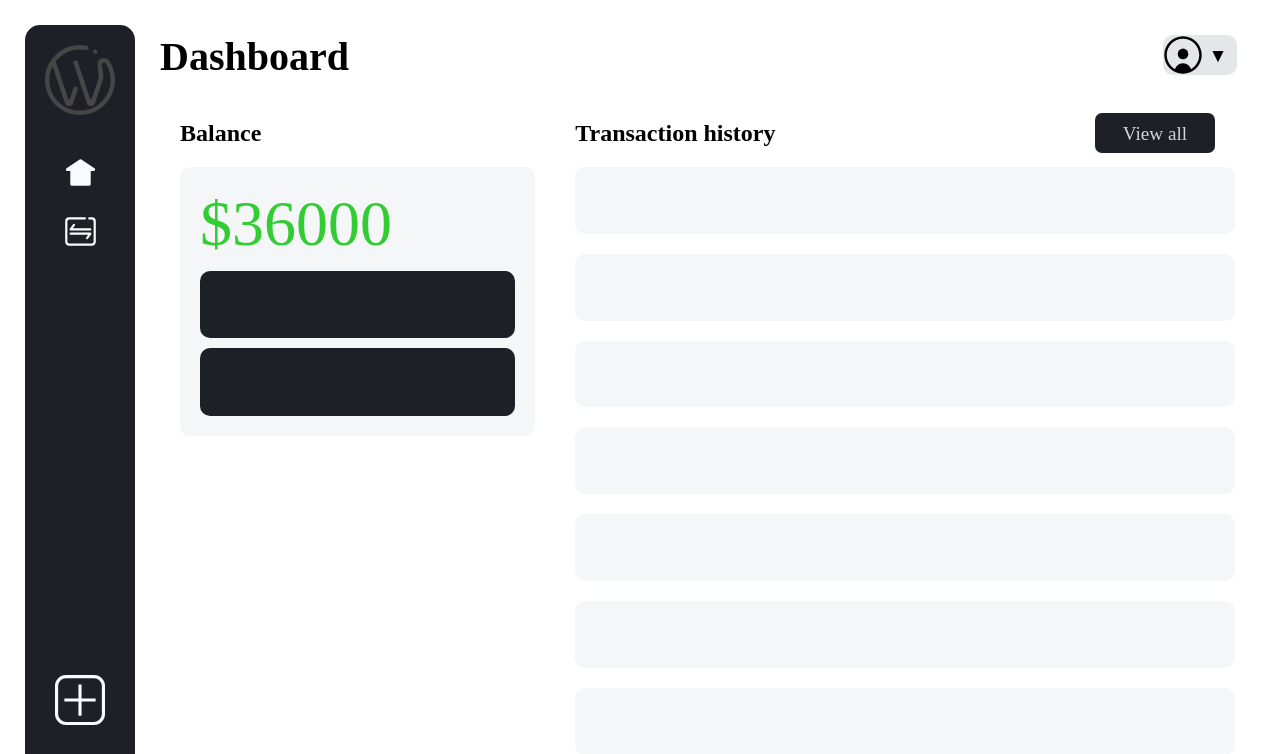
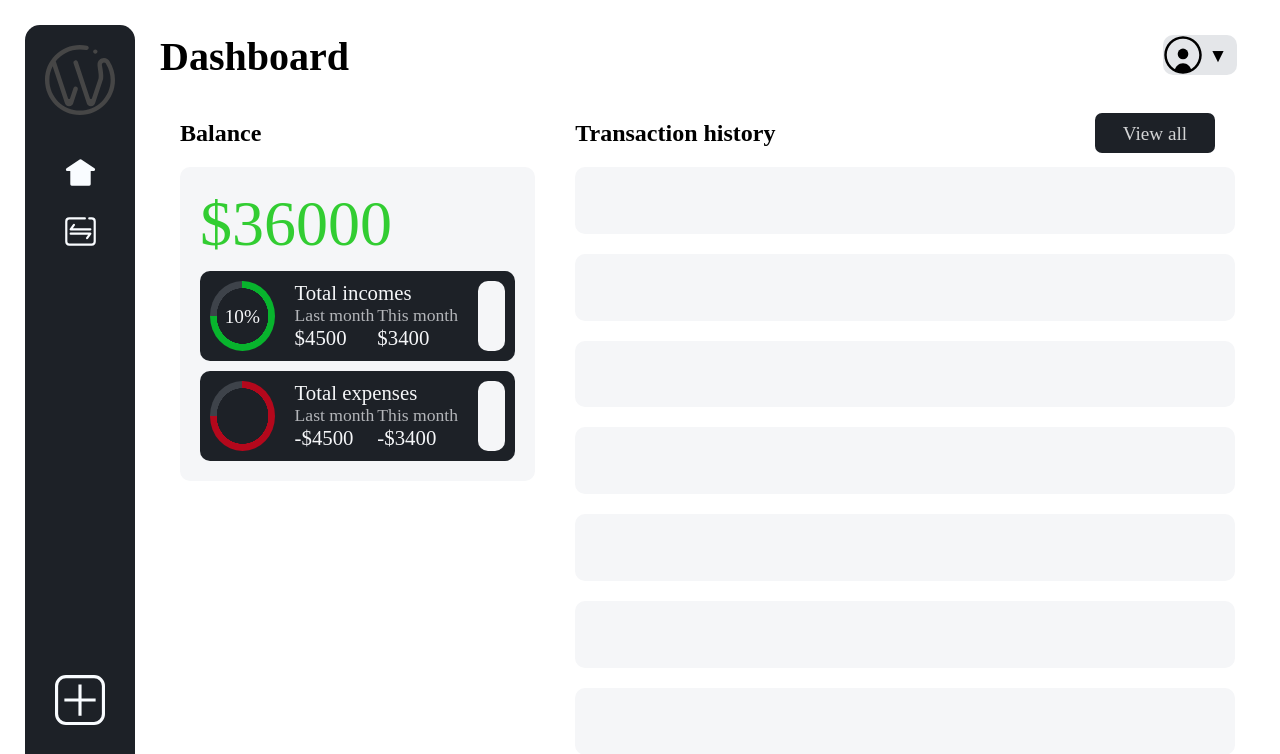
Before and after one commit to antony-kosenko/moneyroam, a Django app: page /dashboard in a window 1280 px wide. Shown: the top 754 px of the page. Run offline with Django 4.2, Linux system fonts and the light colour scheme; data that the repository does not hold is empty; parts of the project's set-up code (start-up, migrations or seed data) failed here and were passed over; some libraries are stand-ins or nearby versions.

Commit message:
summary incomes/expenses labels done

```diff
--- a/invoices/static/invoices/css/dashboard.css
+++ b/invoices/static/invoices/css/dashboard.css
@@ -10,6 +10,8 @@
     padding: 20px;
 }
 
+
+/* Summary block (includes balance and total expenses/incomes labels */
 .summary_block {
     display: flex;
     flex-direction: column;
@@ -20,17 +22,85 @@
     background-color: #f5f6f8;
 }
 
-.summary_block span {
+.summary_block .balance_text {
     font-size: 4rem;
     flex-basis: calc(30% - 30px);
     color: limegreen;
 }
 
 .summary_data_label {
+    display: flex;
+    justify-content: space-between;
     background-color: #1d2127;
     border-radius: 10px;
     flex-basis: 33%;
+    padding: 10px;
 }
+
+.summary_data_label a {
+    background-color: #f5f6f8;
+    flex-basis: 10%;
+    border-radius: 10px;
+}
+
+.label_content {
+    display: flex;
+    flex-direction: column;
+    justify-content: center;
+    flex-basis: 60%;
+    padding: 0 20px;
+}
+
+.summary_data_label .radial_progress_bar{
+    height: 70px;
+    width: 70px;
+    border-radius: 50%;
+    background:
+      radial-gradient(closest-side, #1d2127 79%, transparent 80% 100%),
+      conic-gradient(rgb(8, 180, 45) 75%, #3e434a 0);
+  }
+
+.summary_data_label:nth-of-type(2n) .radial_progress_bar {
+    background:
+      radial-gradient(closest-side, #1d2127 79%, transparent 80% 100%),
+      conic-gradient(rgb(180, 8, 28) 75%, #3e434a 0);
+}
+
+.radial_progress_bar span {
+    display: block;
+    height: calc(100% - 40px);
+    width: fit-content;
+    font-size: 1.2rem;
+    color: #f5f6f8;
+    padding: 25px 0;
+    margin: 0 auto;
+}
+
+.label_detail_data {
+    display: flex;
+    justify-content: space-between;
+}
+
+.label_content span:first-child {
+    font-size: 1.3rem;
+    color: #f5f6f8;
+}
+
+.label_detail_container {
+    display: flex;
+    flex-direction: column;
+}
+
+.label_detail_container span:first-child {
+    font-size: 1.1rem;
+    color: #b3b5b9;
+}
+
+.label_detail_container span:nth-child(2n) {
+    font-size: 1.3rem;
+    color: #f5f6f8;
+}
+
 
 .last_transactions_list_block {
     display: flex;
--- a/invoices/templates/invoices/dashboard.html
+++ b/invoices/templates/invoices/dashboard.html
@@ -17,9 +17,42 @@
         <h2>Balance</h2>
         {% comment %} Summary value for expenses/incomes in separate blocks {% endcomment %}
         <div class="summary_block">
-            <span>$36000</span>
-            <div class="summary_data_label"></div>
-            <div class="summary_data_label"></div>
+            <span class="balance_text">$36000</span>
+            <div class="summary_data_label">
+                <div class="radial_progress_bar" role="progressbar" aria-valuenow="75" aria-valuemin="0" aria-valuemax="100"><span>10%</span></div>
+                <div class="label_content">
+                    <span>Total incomes</span>
+                    <div class="label_detail_data">
+                        <div class="label_detail_container">
+                            <span>Last month</span>
+                            <span>$4500</span>
+                        </div>
+                        <div class="label_detail_container">
+                            <span>This month</span>
+                            <span>$3400</span>
+                        </div>
+                    </div>
+                </div>
+                <a></a>
+            </div>
+
+            <div class="summary_data_label">
+                <div class="radial_progress_bar"></div>
+                <div class="label_content">
+                    <span>Total expenses</span>
+                    <div class="label_detail_data">
+                        <div class="label_detail_container">
+                            <span>Last month</span>
+                            <span>-$4500</span>
+                        </div>
+                        <div class="label_detail_container">
+                            <span>This month</span>
+                            <span>-$3400</span>
+                        </div>
+                    </div>
+                </div>
+                <a></a>
+            </div>
         </div>
     </section>
 
--- a/invoices/views.py
+++ b/invoices/views.py
@@ -1,6 +1,6 @@
 import logging
 from typing import Any
-from urllib import request
+
 from django.db.models.query import QuerySet
 from django.urls import reverse_lazy
 from django.views.generic import CreateView, ListView
@@ -10,34 +10,9 @@ from invoices.models import Invoice
 logger = logging.getLogger(__name__)
 
 
-# class TransactionListAndCreateView(CreateView):
-#     # TODO Check later if i really need 2 in 1 view.
-#     """ Lists transactions depends on filter parameters passed (by default lists all transactions).
-#     Handles creation of new transaction as well."""
-#     model = Invoice
-#     form_class = NewInvoiceForm
-#     template_name = "invoices/dashboard.html"
-#     success_url = reverse_lazy("invoices:transaction_list_and_create")
-
-#     ALLOWED_TRANSACTION_TYPES = ("expenses", "incomes")
-
-#     # using context data to pass a list of transactions
-#     def get_context_data(self, **kwargs: Any) -> dict[str, Any]:
-#         # retrieving 'type' parameter requested for invoice filtering
-#         filter_type = self.request.GET.get("type")
-#         logger.info(f"TransactionsListAndCreateView requested by {self.request.user.id}. "
-#                     f"Filter parameter = {filter_type}")
-#         # forming filtered queryset
-#         if filter_type in self.ALLOWED_TRANSACTION_TYPES:
-#             invoices_list = Invoice.objects.filter(operation=filter_type)
-#         else:
-#             invoices_list = Invoice.objects.all()
-#         # append a new data to context data
-#         kwargs["invoice_list"] = invoices_list
-#         return super(TransactionListAndCreateView, self).get_context_data(**kwargs)
-
 class CreateTransactionView(CreateView):
     """ Creates a new Transaction object."""
+    logger.debug("CreateTransactionView requested.")
 
     model = Invoice
     template_name = "blank_page.html"
@@ -45,11 +20,14 @@ class CreateTransactionView(CreateView):
 
     def get_success_url(self) -> str:
         """ Returns a same page where the view calles from. """
+
+        logger.info("Invoice creation form submitted succesfully.")
         return self.request.META.get('HTTP_REFERER', "/")
 
 
 class DashboardView(ListView):
     """ View implemets dashboard functionality. """
+    logger.debug("DashboardView requested.")
 
     template_name = "invoices/dashboard.html"
 
```
Also changed, not shown: invoices/templates/invoices/create_transaction.html (deleted).
